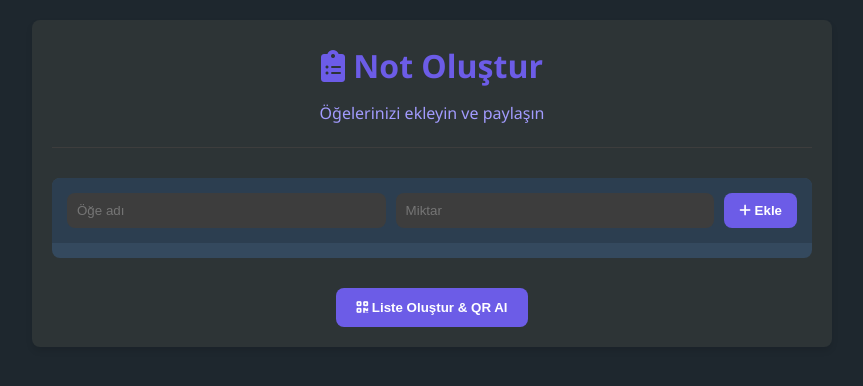
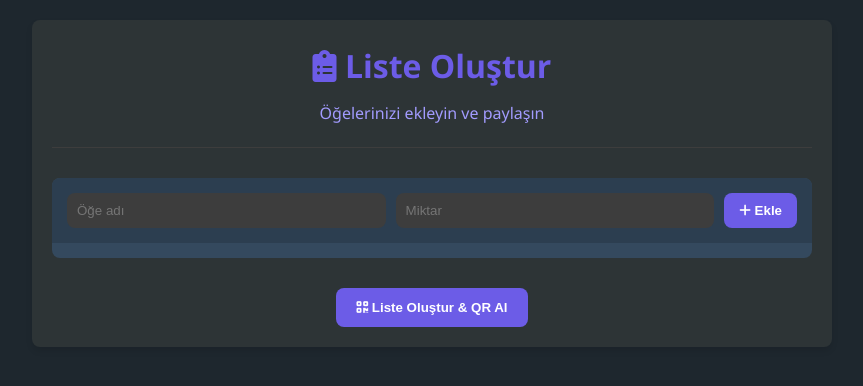
Before and after one commit to bunyamin18/qr-kodum, a plain HTML site: page index.html in a window 1280 px wide. Shown: the whole page, without its empty margins (208-1071 px from the left). Drawn offline with Linux system fonts and the light colour scheme.

Commit message:
nuıhıuhpjıojoı

```diff
--- a/index.html
+++ b/index.html
@@ -3,7 +3,7 @@
 <head>
     <meta charset="UTF-8">
     <meta name="viewport" content="width=device-width, initial-scale=1.0">
-    <title>Not Oluştur</title>
+    <title>Liste Oluştur</title>
     <link rel="stylesheet" href="styles.css">
     <script src="https://www.gstatic.com/firebasejs/8.10.0/firebase-app.js"></script>
     <script src="https://www.gstatic.com/firebasejs/8.10.0/firebase-firestore.js"></script>
@@ -13,7 +13,7 @@
 <body>
     <div class="container">
         <header>
-            <h1><i class="fas fa-clipboard-list"></i> Not Oluştur</h1>
+            <h1><i class="fas fa-clipboard-list"></i> Liste Oluştur</h1>
             <p>Öğelerinizi ekleyin ve paylaşın</p>
         </header>
 
@@ -36,7 +36,7 @@
         <div id="qrModal" class="modal">
             <div class="modal-content">
                 <span class="close" onclick="closeModal()">&times;</span>
-                <h2>Listeniz Hazır!</h2>
+                <h2>Liste Oluştur</h2>
                 <div id="qrCode"></div>
                 <div id="listLink"></div>
                 <button onclick="copyLink()"><i class="fas fa-copy"></i> Linki Kopyala</button>
```
Also changed, not shown: view.html (+2 -2 lines).
